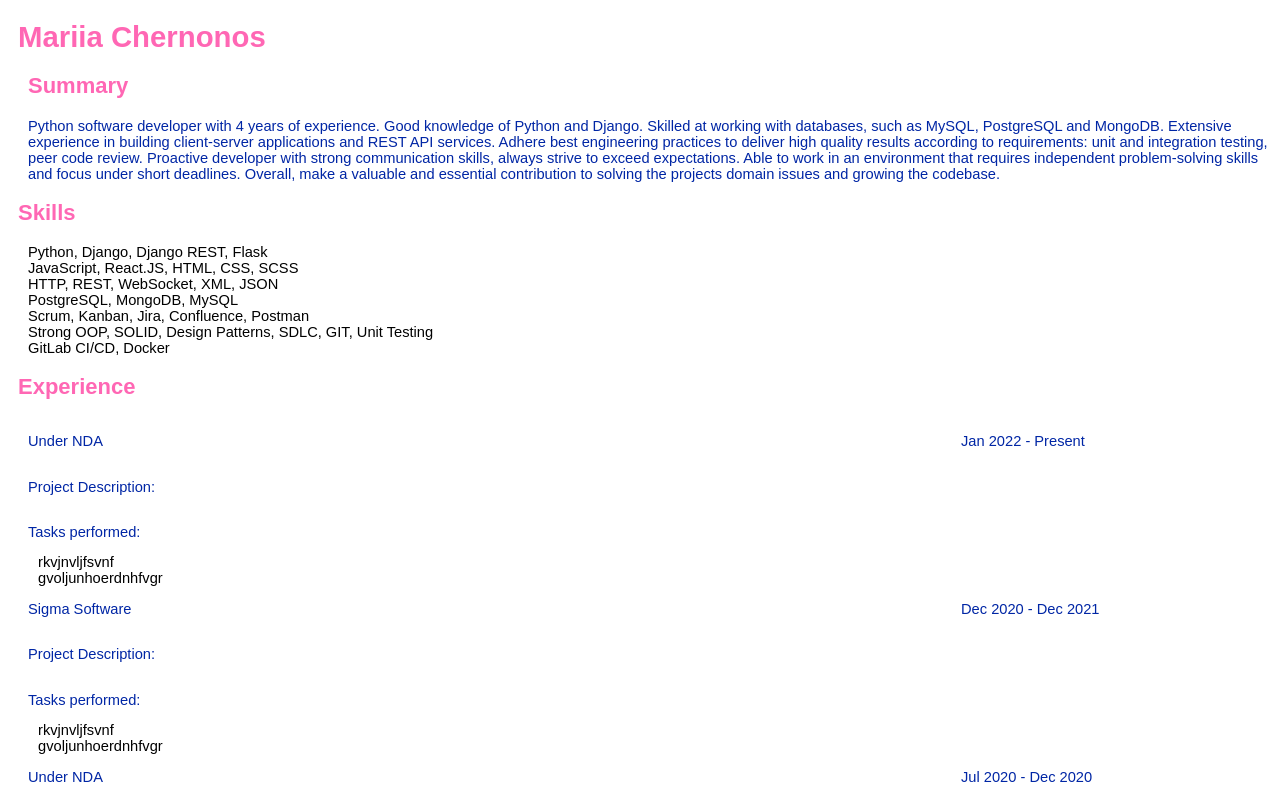
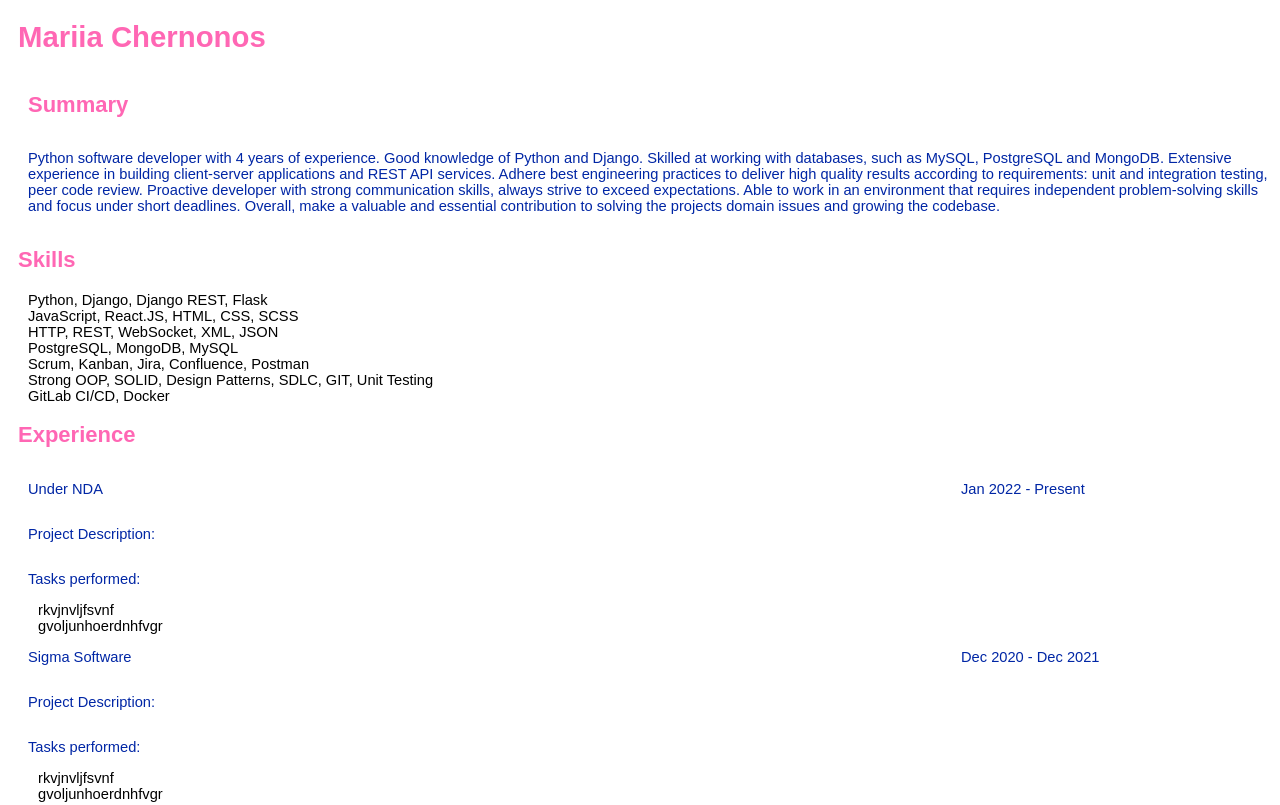
Before and after one commit to mariiachernonos/skill-up-app, a plain HTML site: page static/html/cv.html in a window 1280 px wide. Shown: the top 805 px of the page. Drawn offline with Linux system fonts and the light colour scheme.

Commit message:
Update style.css

```diff
--- a/static/css/style.css
+++ b/static/css/style.css
@@ -35,7 +35,23 @@ ul {
 
 #summary {
     padding-inline-start: 10px;
+    display: grid;
+    grid-template-areas:
+    "h2 . . ."
+    "p p p img";
+}
 
+#summary h2 {
+    grid-area: h2;
+}
+
+#summary p {
+    grid-area: p;
+}
+
+#summary img {
+    grid-area: img;
+    width: 200px;
 }
 
 .wrapper {
```
